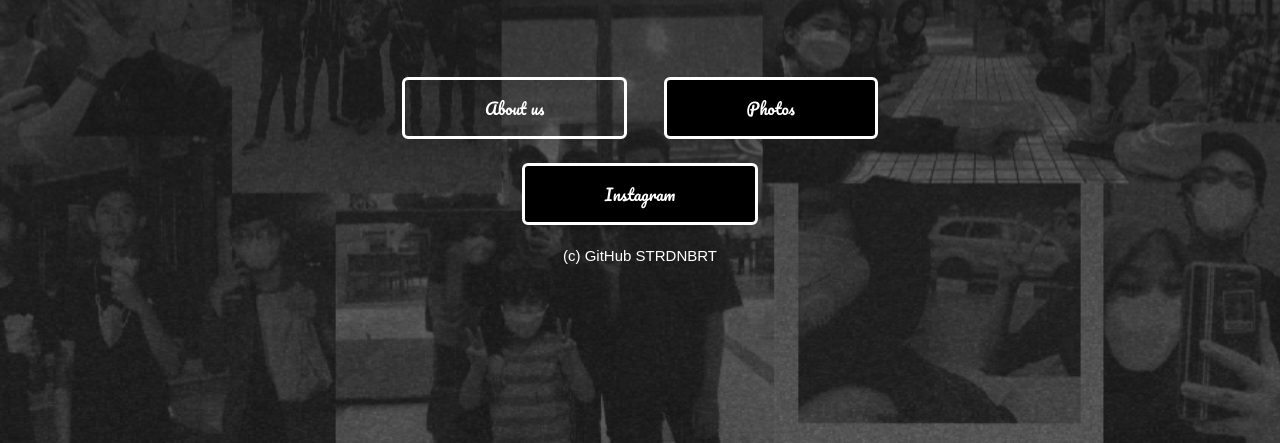
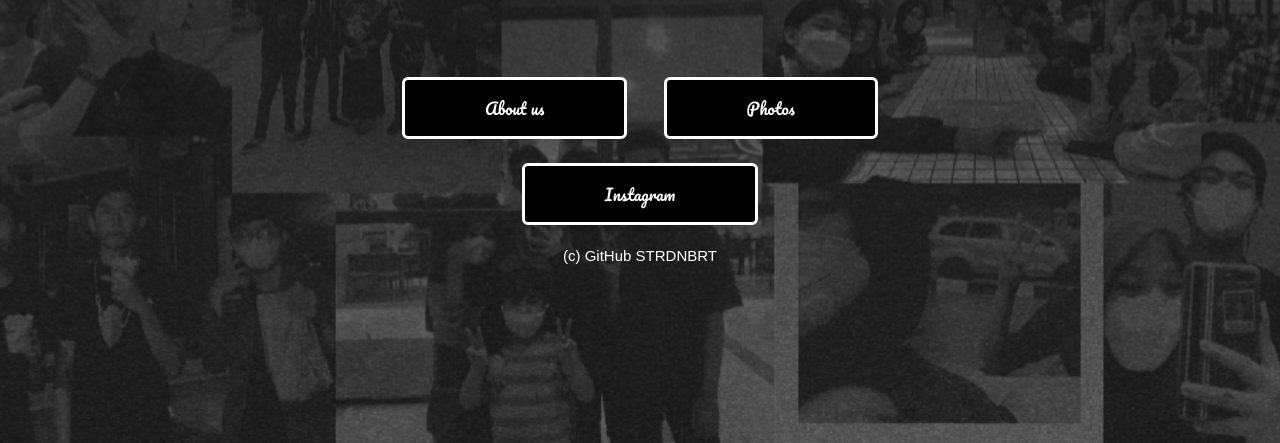
Before and after one commit to stardenbart/project-bodoh, a plain HTML site: page index.html in a window 1280 px wide. Shown: the part 417-860 px from the top of the page. Drawn offline with nearby package versions, Linux system fonts and the light colour scheme.

Commit message:
Update index.html

```diff
--- a/index.html
+++ b/index.html
@@ -37,7 +37,7 @@
         <h2>easier way to find <span>gabut friends</span></h2>
       </header>
       <div id="button-group">
-        <button type="button" class="btn btn-outline-warning">
+        <button type="button" class="btn btn-warning">
           <a href="aboutUs.html">About us</a>
         </button>
         <button type="button" class="btn btn-warning">
```
